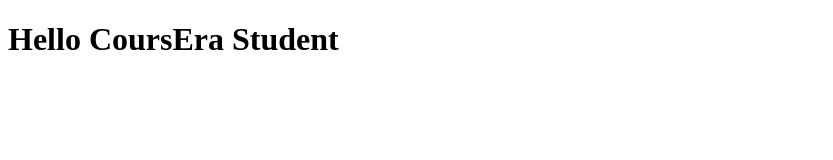
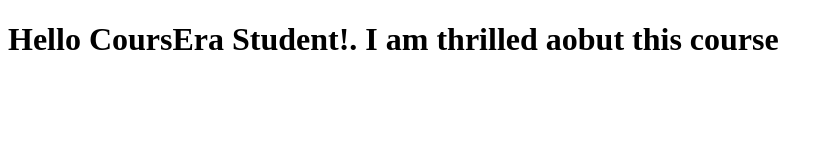
Before and after one commit to Dhirajsakariya/Coursera-Test, a plain HTML site: page Index.html in a window 1280 px wide. Shown: the whole page, without its empty margins (0-833 px from the left). Drawn offline with Linux system fonts and the light colour scheme.

Commit message:
Next versio of file

```diff
--- a/Index.html
+++ b/Index.html
@@ -5,6 +5,6 @@
     <title>Hellow Coursera</title>
   </head>
   <body>
-    <h1>Hello CoursEra Student</h1>
+    <h1>Hello CoursEra Student!. I am thrilled aobut this course</h1>
   </body>
 </html>
```
